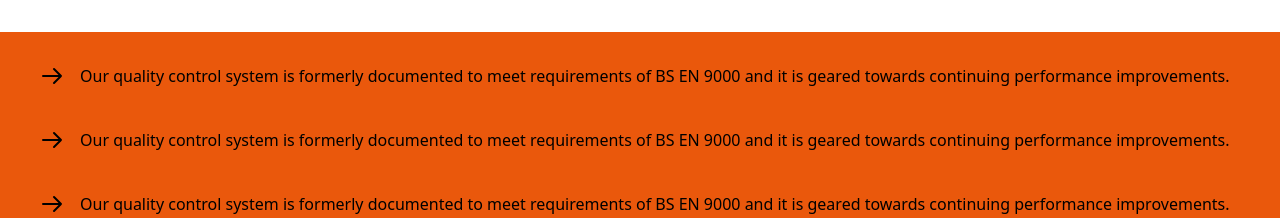
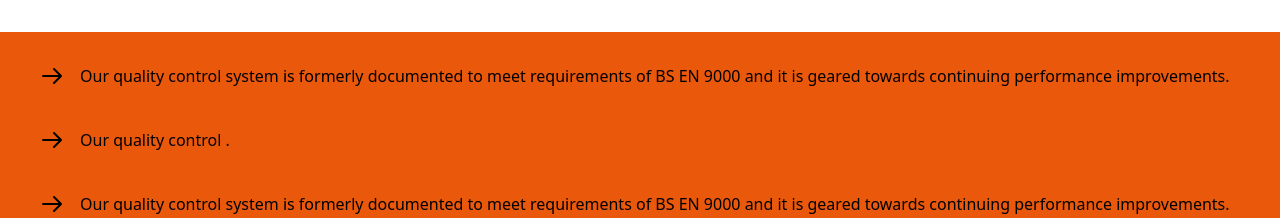
Before and after one commit to MadFury94/anbe, a Vue app: page / in a window 1280 px wide. Shown: the part 1140-1358 px from the top of the page. Built offline with nearby package versions, Linux system fonts and the light colour scheme.

Commit message:
another small change

```diff
--- a/src/Sections/orange_background.vue
+++ b/src/Sections/orange_background.vue
@@ -42,11 +42,7 @@
               />
             </svg>
           </div>
-          <div>
-            Our quality control system is formerly documented to meet
-            requirements of BS EN 9000 and it is geared towards continuing
-            performance improvements.
-          </div>
+          <div>Our quality control .</div>
         </div>
         <div class="flex space-x-4">
           <div>
```
